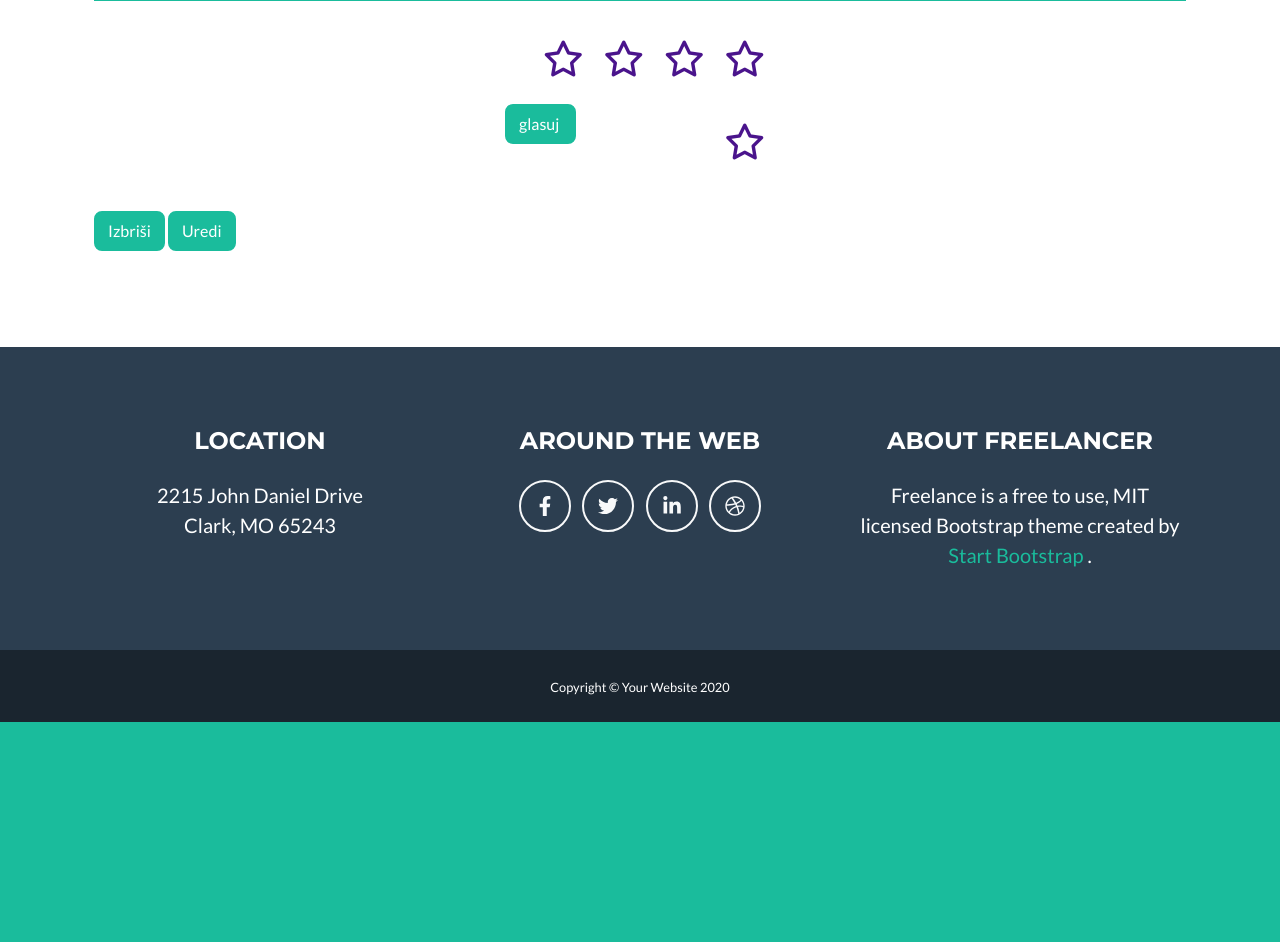
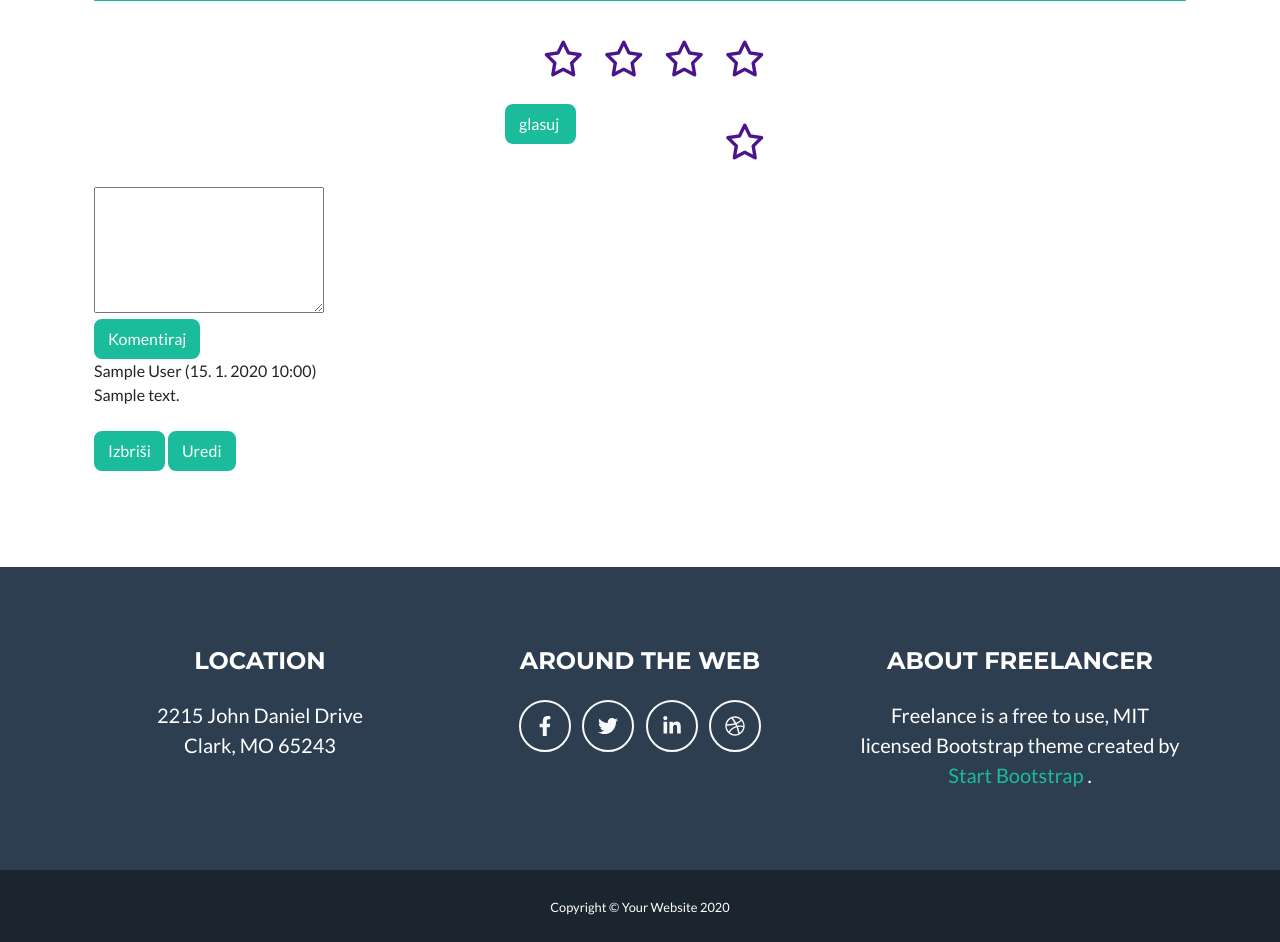
Before and after one commit to OogaBoogaLuka/Crypto, a PHP site: page /cryptocurrency.php?id=1 in a window 1280 px wide. Shown: the part 851-1793 px from the top of the page. Before the commit the page ends 1573 px from the top, so only its background shows below. Run offline with PHP 8.4, Linux system fonts and the light colour scheme; the visitor is signed in with stand-in values (Sample User, id 1); tables that the repository leaves empty or names only in its code hold one stand-in row (values such as "Sample post"); grey boxes marked "Sample" are stand-in pictures; some libraries are stand-ins or nearby versions.

Commit message:
dodani komentarji

```diff
--- a/cryptocurrency.php
+++ b/cryptocurrency.php
@@ -42,30 +42,56 @@
         <div class="col-md-12">
             <div class="stars">
                 <form action="rate_insert.php" method="post">
-                <input type="hidden" name="id" value="<?php echo $crypto['id'];?>" />
-                <input class="star star-5" id="star-5" type="radio" name="star" value="5"/>
-                <label class="star star-5" for="star-5"></label>
-                <input class="star star-4" id="star-4" type="radio" name="star" value="4"/>
-                <label class="star star-4" for="star-4"></label>
-                <input class="star star-3" id="star-3" type="radio" name="star" value="3"/>
-                <label class="star star-3" for="star-3"></label>
-                <input class="star star-2" id="star-2" type="radio" name="star" value="2"/>
-                <label class="star star-2" for="star-2"></label>
-                <input class="star star-1" id="star-1" type="radio" name="star" value="1"/>
-                <label class="star star-1" for="star-1"></label>  <br />
-                <input type="submit" value="glasuj "class="btn btn-primary"/>
+                    <input type="hidden" name="id" value="<?php echo $crypto['id'];?>" />
+                    <input class="star star-5" id="star-5" type="radio" name="star" value="5" />
+                    <label class="star star-5" for="star-5"></label>
+                    <input class="star star-4" id="star-4" type="radio" name="star" value="4" />
+                    <label class="star star-4" for="star-4"></label>
+                    <input class="star star-3" id="star-3" type="radio" name="star" value="3" />
+                    <label class="star star-3" for="star-3"></label>
+                    <input class="star star-2" id="star-2" type="radio" name="star" value="2" />
+                    <label class="star star-2" for="star-2"></label>
+                    <input class="star star-1" id="star-1" type="radio" name="star" value="1" />
+                    <label class="star star-1" for="star-1"></label> <br />
+                    <input type="submit" value="glasuj " class="btn btn-primary" />
                 </form>
             </div>
         </div>
     </div>
 </div>
 
+<div class="komentarji" id="komentarji">
+    <div class="obrazec">
+        <form action="comment_insert.php" method="post">
+            <input type="hidden" name="id" value="<?php echo $crypto['id'];?>"/>
+            <textarea name="content" rows="5" cols="25"></textarea> <br />
+            <input type="submit" value="Komentiraj" class="btn btn-primary" />
+        </form>
+    </div>
+    <div class="seznam">
+        <?php
+            $query = "SELECT * FROM comments WHERE cryptocurrency_id = ?";
+            $stmt = $pdo->prepare($query);
+            $stmt->execute([$id]);
+
+            while ($row = $stmt->fetch()) {
+                ?>
+                <div class="komentar">
+                    <div class="oseba"><?php echo getFullName($row['user_id']).' ('.date('j. n. Y H:i',strtotime($row['date_add']));?>)</div>
+                    <div class="vsebina"><?php echo $row['content'];?></div>
+                </div><?php
+            }
+
+        ?>
+
+    </div>
+</div>
+
 <br />
-<a href="cryptocurrency_delete.php?id=<?php echo $crypto['id'];?>"
-class="btn btn-primary" onclick="return confirm('Prepričani?')">Izbriši</a>
+<a href="cryptocurrency_delete.php?id=<?php echo $crypto['id'];?>" class="btn btn-primary"
+    onclick="return confirm('Prepričani?')">Izbriši</a>
 
-<a href="cryptocurrency_edit.php?id=<?php echo $crypto['id'];?>"
-class="btn btn-primary">Uredi</a>
+<a href="cryptocurrency_edit.php?id=<?php echo $crypto['id'];?>" class="btn btn-primary">Uredi</a>
 
 <?php
     include_once "footer.php";
--- a/session.php
+++ b/session.php
@@ -8,4 +8,15 @@ if(!isset($_SESSION['user_id']) && (!in_array($_SERVER['REQUEST_URI'], $allow)))
     die();
 }
 
+function getFullName($user_id) {
+    require "database.php";
+    $query = "SELECT * FROM users WHERE id = ?";
+    $stmt = $pdo->prepare($query);
+    $stmt->execute([$user_id]);
+
+    $user = $stmt->fetch();
+
+    return $user['first_name'].' '.$user['last_name'];
+}
+
 ?>
```
Also changed, not shown: comment_insert.php (added, +19 -0 lines).
